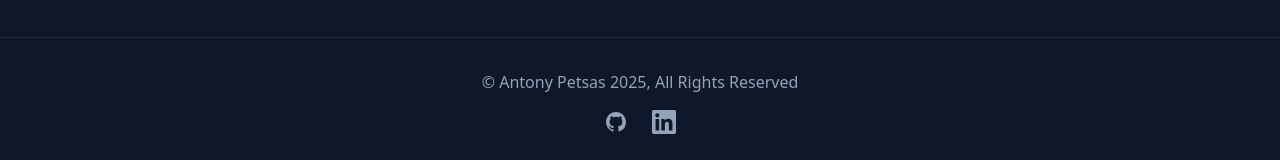
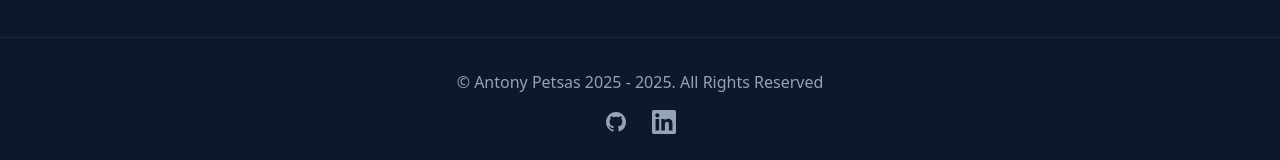
Before and after one commit to TKP888/website, a Next.js app: page / in a window 1280 px wide. Shown: the part 3696-3856 px from the top of the page. Built offline with nearby package versions, Linux system fonts and the light colour scheme; no server answers.

Commit message:
updated footer and contact section.

```diff
--- a/components/ContactSection.tsx
+++ b/components/ContactSection.tsx
@@ -56,7 +56,7 @@ export default function ContactSection() {
       <div className="container mx-auto px-4">
         {!isFormVisible ? (
           <div className="flex flex-col items-center justify-center text-center py-16">
-            <h2 className="text-3xl md:text-4xl lg:text-5xl font-bold text-slate-100 mb-4">
+            <h2 className="text-3xl md:text-4xl lg:text-5xl font-bold text-slate-100 mb-4 md:whitespace-nowrap">
               Interested in
               <br className="md:hidden" /> working together?
             </h2>
@@ -73,7 +73,7 @@ export default function ContactSection() {
         ) : (
           <div ref={formContainerRef} className="max-w-2xl mx-auto">
             <div className="mb-8 text-center">
-              <h2 className="text-3xl md:text-4xl lg:text-5xl font-bold text-slate-100 mb-4">
+              <h2 className="text-3xl md:text-4xl lg:text-5xl font-bold text-slate-100 mb-4 md:whitespace-nowrap">
                 Interested in
                 <br className="md:hidden" /> working together?
               </h2>
--- a/components/Footer.tsx
+++ b/components/Footer.tsx
@@ -6,7 +6,8 @@ export default function Footer() {
       <div className="container mx-auto px-4">
         <div className="flex flex-col items-center justify-center space-y-4">
           <p className="text-slate-400">
-            © Antony Petsas 2025, All Rights Reserved
+            © Antony Petsas 2025 - {new Date().getFullYear()}. All Rights
+            Reserved
           </p>
           <div className="flex space-x-6">
             <Link
```
